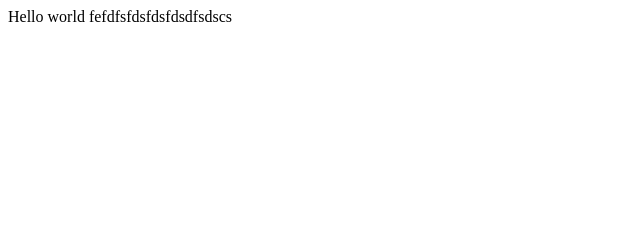
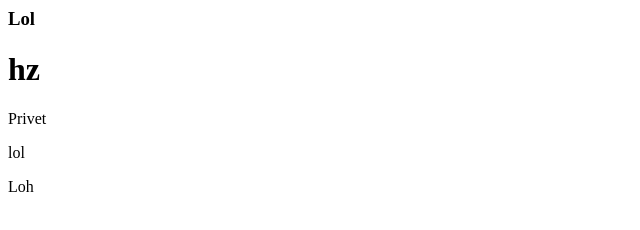
Before and after one commit to dima25072009/dima25072009.github.io, a plain HTML site: page index.html in a window 1280 px wide. Shown: the whole page, without its empty margins (0-640 px from the left). Drawn offline with Linux system fonts and the light colour scheme.

Commit message:
Update index.html

```diff
--- a/index.html
+++ b/index.html
@@ -1,6 +1,14 @@
-<html>
-  <head>Hello world</head>
-  <body>
-    fefdfsfdsfdsfdsdfsdscs
-  </body>
-</html>
+<head>
+  <title>Chel</title>
+</head>
+<body>
+  <header>
+    <h3>Lol</h3>
+  </header>
+  <selection>
+    <h1>hz</h1>
+    <p>Privet</p>
+    <p>lol</p>
+    <p>Loh</p>
+  </selection>
+</body>
```
